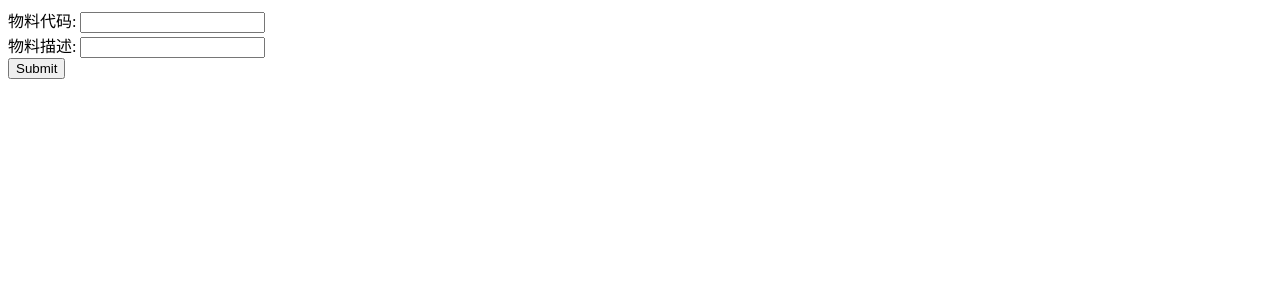
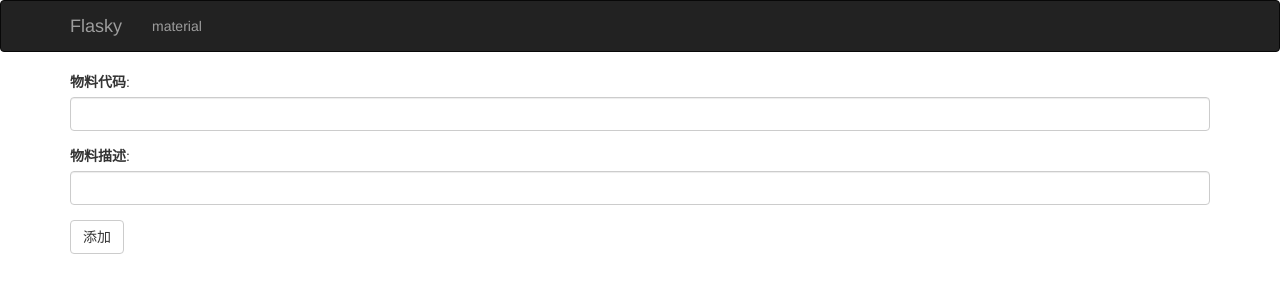
Before and after one commit to hello-code/flask-dm, a Flask app: page /material/material-add in a window 1280 px wide. Shown: the top 300 px of the page. Run offline with Flask 2, Linux system fonts and the light colour scheme; some libraries are stand-ins or nearby versions.

Commit message:
use flask-bootstrap and flash message

```diff
--- a/app/__init__.py
+++ b/app/__init__.py
@@ -2,6 +2,7 @@ from flask import Flask
 from flask.ext.sqlalchemy import SQLAlchemy
 from flask.ext.script import Manager
 from flask.ext.migrate import Migrate, MigrateCommand
+from flask.ext.bootstrap import Bootstrap
 
 app = Flask(__name__)
 
@@ -13,6 +14,7 @@ db = SQLAlchemy(app)
 migrate = Migrate(app, db)
 manager = Manager(app)
 manager.add_command('db', MigrateCommand)
+bootstrap = Bootstrap(app)
 
 # 待db初始化后再引用views,因为views会引用models，而models会引用app里的db（就是这里的db）。如果把from .bom.views import bom和from .material.views import material放在db = SQLAlchemy(app)的前面，就会出现“ImportError: cannot import name 'db'”的错误。
 # 蓝图
--- a/app/material/templates/material-add.html
+++ b/app/material/templates/material-add.html
@@ -1,14 +1,13 @@
-<!doctype html>
-<html lang="en">
-  <head>
-    <meta charset="UTF-8"/>
-    <title>Document</title>
-  </head>
-  <body>
-    <form action="{{url_for('material.add_material')}}" method="POST">
-    <div>{{form.matnr.label}}: {{form.matnr()}}</div>
-    <div>{{form.matdb.label}}: {{form.matdb()}}</div>
-    <button type="submit">Submit</button>
-    </form>
-  </body>
-</html>
+{% extends "base.html" %}
+{% block title %}material-add{% endblock %}
+{% block page_content %}
+  <form action="{{url_for('material.add_material')}}" method="POST" role="form" class="form">
+    <div class="form-group">
+      {{form.matnr.label}}: {{form.matnr(class="form-control")}}
+    </div>
+    <div class="form-group">
+      {{form.matdb.label}}: {{form.matdb(class="form-control")}}
+    </div>
+    <button type="submit" class="btn btn-default">添加</button>
+  </form>
+{% endblock %}
--- a/app/material/views.py
+++ b/app/material/views.py
@@ -26,7 +26,7 @@ def add():
     return "ok"
 
 from .forms import MaterialForm
-from flask import request, redirect, url_for, render_template
+from flask import request, redirect, url_for, render_template, flash
 @material.route('/material-add', methods=['GET', 'POST'])
 def add_material():
     form = MaterialForm(request.form, csrf_enabled=False)
@@ -36,5 +36,6 @@ def add_material():
         material = Material(matnr, matdb)
         db.session.add(material)
         db.session.commit()
+        flash('物料 %s 添加成功！' % matnr, 'success')
         return redirect(url_for('material.list'))
     return render_template('material-add.html', form=form)
--- /dev/null
+++ b/app/templates/base.html
@@ -0,0 +1,37 @@
+{% extends "bootstrap/base.html" %}
+{% block title %}website{% endblock %}
+{% block navbar %}
+  <div class="navbar navbar-inverse" role="navigation">
+    <div class="container">
+      <div class="navbar-header">
+	<button type="button" class="navbar-toggle"
+		data-toggle="collapse" data-target=".navbar-collapse">
+          <span class="sr-only">Toggle navigation</span>
+          <span class="icon-bar"></span>
+          <span class="icon-bar"></span>
+          <span class="icon-bar"></span>
+	</button>
+	<a class="navbar-brand" href="/">Flasky</a>
+      </div>
+      <div class="navbar-collapse collapse">
+	<ul class="nav navbar-nav">
+          <li><a href="/material/materials">material</a></li>
+	</ul>
+      </div>
+    </div>
+  </div>
+{% endblock %}
+
+{% block content %}
+  <div class="container">
+    <!-- flash message-->
+    {% for category, message in get_flashed_messages(with_categories=true) %}
+      <div class="alert alert-{{category}} alert-dismissible" role="alert">
+	<button type="button" class="close" data-dismiss="alert" aria-hidden="true">&times;</button>
+	{{ message }}
+      </div>
+    {% endfor %}
+
+    {% block page_content %}{% endblock %}
+  </div>
+{% endblock %}
--- a/requirements.txt
+++ b/requirements.txt
@@ -1,4 +1,5 @@
 Flask==0.10.1
+Flask-Bootstrap==3.3.5.6
 Flask-Migrate==1.4.0
 Flask-SQLAlchemy==2.0
 Flask-Script==2.0.5
@@ -10,6 +11,7 @@ SQLAlchemy==1.0.6
 WTForms==2.0.2
 Werkzeug==0.10.4
 alembic==0.7.6
+dominate==2.1.12
 flake8==2.4.1
 itsdangerous==0.24
 mccabe==0.3.1
```
